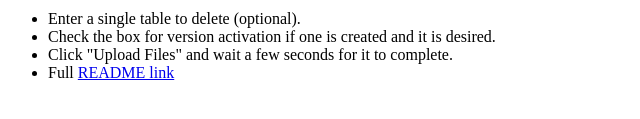
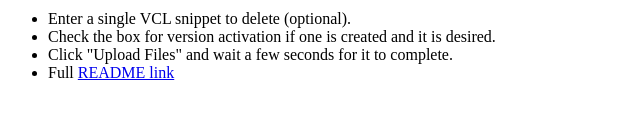
Before and after one commit to sohsoh5/tableuploader, a plain HTML site: page src/index.html in a window 1280 px wide. Shown: the part 607-726 px from the top of the page, 0-640 px from the left. Drawn offline with Linux system fonts and the light colour scheme.

Commit message:
Update index.html

```diff
--- a/src/index.html
+++ b/src/index.html
@@ -42,7 +42,7 @@
 
             </pre>
             </li>
-            <li>Enter a single table to delete (optional).</li>
+            <li>Enter a single VCL snippet to delete (optional).</li>
             <li>Check the box for version activation if one is created and it is desired.</li>
             <li>Click "Upload Files" and wait a few seconds for it to complete.</li>
             <li>Full <a href="https://github.com/sohsoh5/tableuploader/blob/main/README.md">README link</a></li>
```
